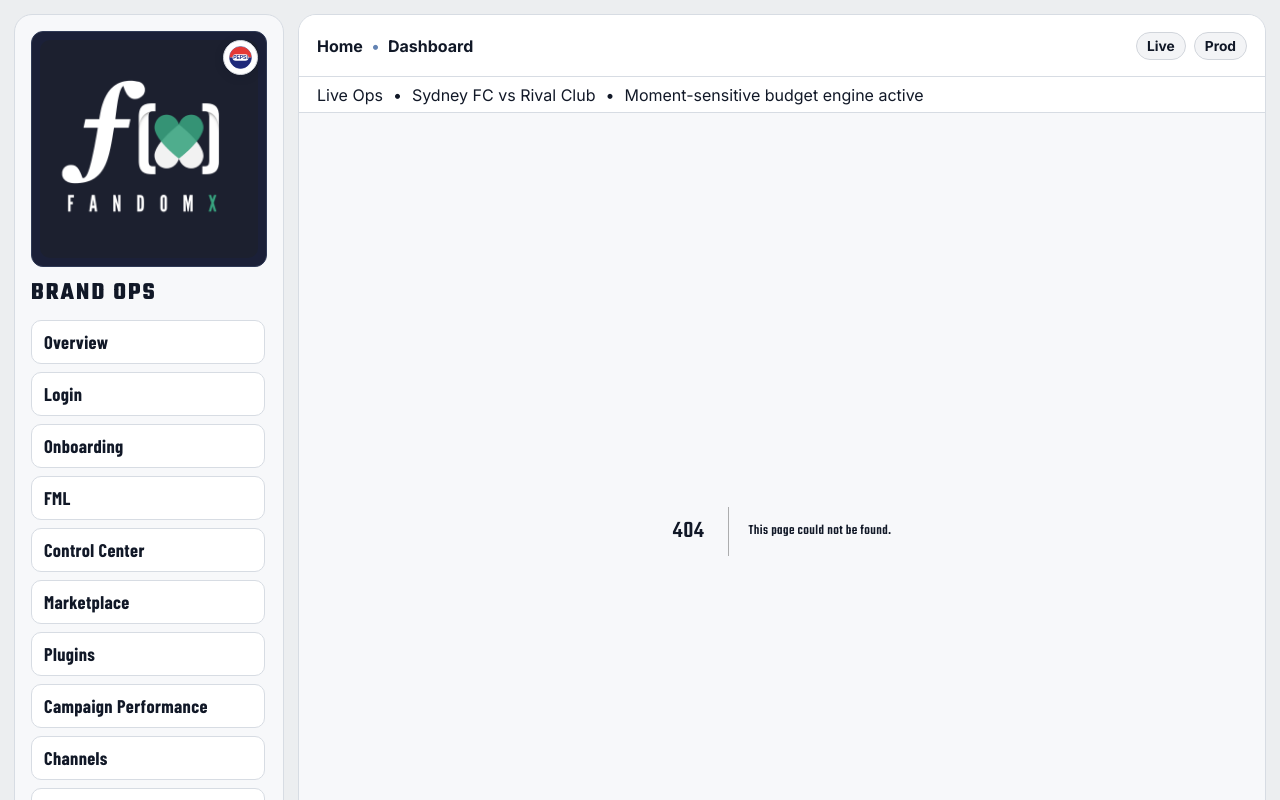
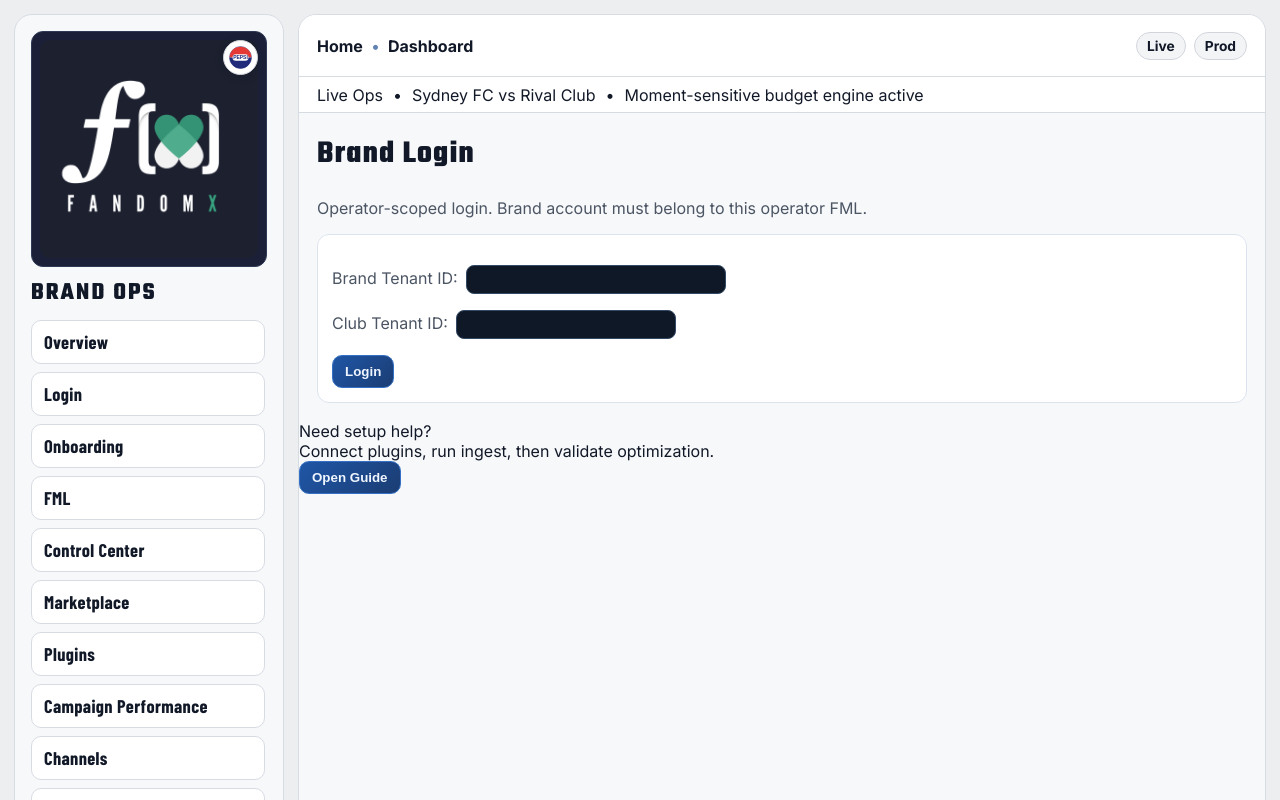
Before and after one commit to venturewhiz/Fx_F11, a Next.js app in the folder Fx/fandomx_pilot_stack/apps/brand-console/: page /login in a window 1280 px wide. Before the commit this address had no page. Shown: the top 800 px of the page. Built offline with nearby package versions, Linux system fonts and the light colour scheme; no server answers.

Commit message:
Add operator-scoped brand login page with club tenant match enforcement

```diff
--- /dev/null
+++ b/Fx/fandomx_pilot_stack/apps/brand-console/pages/login.js
@@ -0,0 +1,67 @@
+import { useEffect, useState } from "react";
+import { useRouter } from "next/router";
+import { API_GATEWAY_URL, jsonFetch } from "../lib/config";
+
+const LS_KEY = "fx_brand_session_v1";
+
+export default function BrandLoginPage() {
+  const router = useRouter();
+  const [brandTenantId, setBrandTenantId] = useState("");
+  const [clubTenantId, setClubTenantId] = useState("");
+  const [msg, setMsg] = useState("");
+
+  useEffect(() => {
+    if (!router.isReady) return;
+    const qClub = typeof router.query.club_tenant_id === "string" ? router.query.club_tenant_id : "";
+    if (qClub) setClubTenantId(qClub);
+  }, [router.isReady, router.query.club_tenant_id]);
+
+  async function submit(e) {
+    e.preventDefault();
+    setMsg("");
+    if (!brandTenantId) return setMsg("Brand tenant id required.");
+    if (!clubTenantId) return setMsg("Operator context missing (club_tenant_id).");
+
+    try {
+      const cfg = await jsonFetch(`${API_GATEWAY_URL}/tenants/${brandTenantId}/config`);
+      const mappedClub = cfg?.metadata?.club_tenant_id || "";
+      if (mappedClub !== clubTenantId) {
+        setMsg("Access denied: this brand account does not belong to this operator FML.");
+        return;
+      }
+
+      localStorage.setItem(
+        LS_KEY,
+        JSON.stringify({
+          actor_type: "brand",
+          actor_tenant_id: brandTenantId,
+          club_tenant_id: clubTenantId,
+          logged_in_at: new Date().toISOString(),
+        })
+      );
+      setMsg("Login successful.");
+      router.push("/campaigns");
+    } catch (err) {
+      setMsg(`Login failed: ${String(err.message || err)}`);
+    }
+  }
+
+  return (
+    <div>
+      <h1 style={{ marginTop: 0 }}>Brand Login</h1>
+      <p>Operator-scoped login. Brand account must belong to this operator FML.</p>
+      <form onSubmit={submit} style={{ background: "#fff", border: "1px solid #dce3ef", borderRadius: 12, padding: 14 }}>
+        <p>
+          Brand Tenant ID:
+          <input value={brandTenantId} onChange={(e) => setBrandTenantId(e.target.value)} style={{ marginLeft: 8, padding: 6, width: 260 }} />
+        </p>
+        <p>
+          Club Tenant ID:
+          <input value={clubTenantId} onChange={(e) => setClubTenantId(e.target.value)} style={{ marginLeft: 8, padding: 6, width: 220 }} />
+        </p>
+        <button type="submit">Login</button>
+      </form>
+      {msg ? <p style={{ marginTop: 12 }}>{msg}</p> : null}
+    </div>
+  );
+}
```
